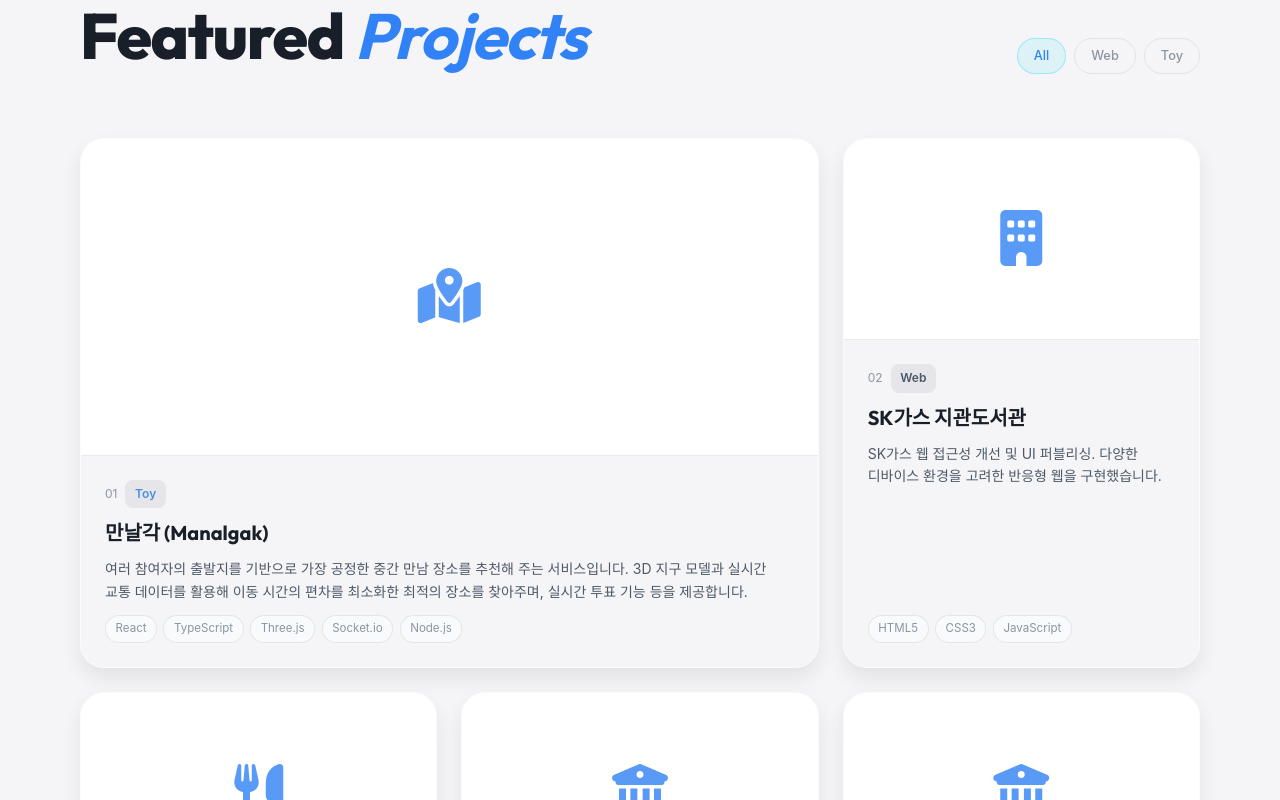
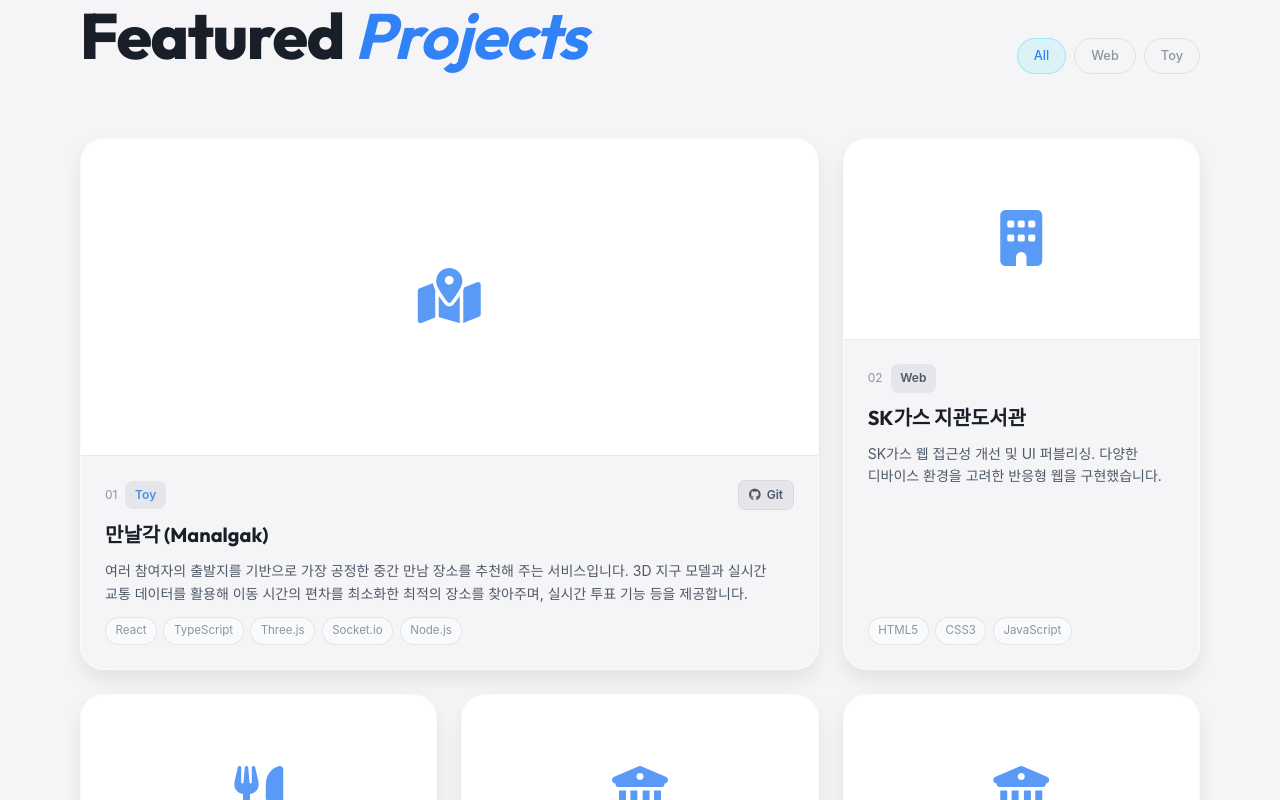
Before and after one commit to hyj9069/portfolio, a React (Vite) app: page / in a window 1280 px wide. Shown: the part 3080-3880 px from the top of the page. Built offline with nearby package versions, Linux system fonts and the light colour scheme; a web font is replaced by a local one.

Commit message:
feat: update Manalgak to open Vercel page and add a dedicated Git button

```diff
--- a/src/components/Projects.tsx
+++ b/src/components/Projects.tsx
@@ -34,6 +34,13 @@ const Projects: React.FC = () => {
     return () => clearTimeout(timer);
   }, [activeFilter]);
 
+  const handleCardClick = (e: React.MouseEvent, url: string) => {
+    if ((e.target as HTMLElement).closest('.github-link-btn')) {
+      return;
+    }
+    window.open(url, '_blank', 'noopener,noreferrer');
+  };
+
   return (
     <section id="projects" className="projects section-padding relative">
       <div className="section-blob blob-top-left"></div>
@@ -65,11 +72,9 @@ const Projects: React.FC = () => {
 
         <div className="projects-grid">
           {filteredProjects.map((project, idx) => (
-            <a
+            <div
               key={project.id}
-              href={project.link}
-              target="_blank"
-              rel="noopener noreferrer"
+              onClick={(e) => handleCardClick(e, project.link)}
               className={`project-card ${project.featured ? 'featured' : ''}`}
               data-category={project.category.join(' ')}
               data-aos="fade-up"
@@ -87,6 +92,17 @@ const Projects: React.FC = () => {
                   <span className="project-num">0{idx + 1}</span>
                   {project.category.includes('web') && <span className="project-badge">Web</span>}
                   {project.category.includes('side') && <span className="project-badge badge-open">Toy</span>}
+                  {'github' in project && project.github && (
+                    <a
+                      href={project.github}
+                      target="_blank"
+                      rel="noopener noreferrer"
+                      className="github-link-btn"
+                      title="GitHub Repository"
+                    >
+                      <i className="fab fa-github"></i> Git
+                    </a>
+                  )}
                 </div>
                 <h3 className="project-title">{project.title}</h3>
                 <p className="project-desc">{project.description}</p>
@@ -96,7 +112,7 @@ const Projects: React.FC = () => {
                   ))}
                 </ul>
               </div>
-            </a>
+            </div>
           ))}
         </div>
       </div>
--- a/src/data/projects.ts
+++ b/src/data/projects.ts
@@ -3,7 +3,8 @@ export const projects = [
     id: 10,
     title: '만날각 (Manalgak)',
     description: '여러 참여자의 출발지를 기반으로 가장 공정한 중간 만남 장소를 추천해 주는 서비스입니다. 3D 지구 모델과 실시간 교통 데이터를 활용해 이동 시간의 편차를 최소화한 최적의 장소를 찾아주며, 실시간 투표 기능 등을 제공합니다.',
-    link: 'https://github.com/hyj9069/manalgak',
+    link: 'https://manalgak.vercel.app/',
+    github: 'https://github.com/hyj9069/manalgak',
     category: ['side'],
     featured: true,
     tags: ['React', 'TypeScript', 'Three.js', 'Socket.io', 'Node.js'],
--- a/src/index.css
+++ b/src/index.css
@@ -1423,6 +1423,7 @@ ul {
   transition: border-color var(--transition), box-shadow 0.4s cubic-bezier(0.16, 1, 0.3, 1), transform 0.4s cubic-bezier(0.16, 1, 0.3, 1), background 0.8s ease !important;
   display: flex;
   flex-direction: column;
+  cursor: pointer;
 }
 
 [data-theme="dark"] .project-card {
@@ -1544,6 +1545,28 @@ body.section-dark .project-info {
 .badge-open {
   background: var(--clr-bg-3);
   color: var(--clr-accent-3);
+}
+
+.github-link-btn {
+  margin-left: auto;
+  display: inline-flex;
+  align-items: center;
+  gap: 6px;
+  font-size: 0.75rem;
+  font-weight: 600;
+  color: var(--clr-text-2);
+  background: var(--clr-bg-3);
+  padding: 0.25rem 0.6rem;
+  border-radius: var(--radius-sm);
+  transition: all var(--transition);
+  border: 1px solid var(--clr-border);
+}
+
+.github-link-btn:hover {
+  background: var(--clr-accent);
+  color: var(--clr-white);
+  border-color: var(--clr-accent);
+  transform: translateY(-1px);
 }
 
 .project-title {
```
